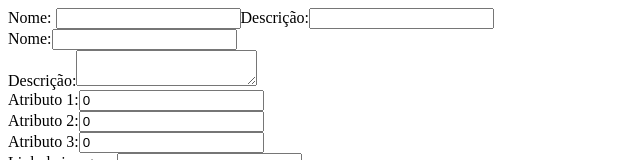
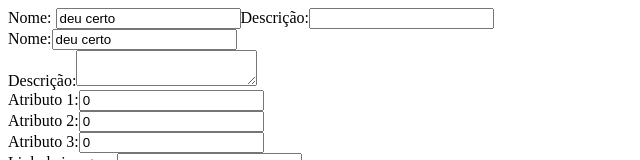
Before and after one commit to jose-cleiton/Exercicio-projeto-react, a React (Create React App) app: page / in a window 1280 px wide. Shown: the top 160 px of the page, without its empty margins (0-640 px from the left). Built offline with nearby package versions, Linux system fonts and the light colour scheme.

Commit message:
Tentanto passar props

```diff
--- a/src/App.js
+++ b/src/App.js
@@ -4,7 +4,7 @@ class App extends React.Component {
   constructor(props) {
     super(props);
     this.state = {
-      cardName: "",
+      cardName: "deu certo",
       cardDescription: "",
       cardAttr1: "0",
       cardAttr2: "0",
--- a/src/components/Form.js
+++ b/src/components/Form.js
@@ -24,14 +24,12 @@ class Form extends React.Component {
           label="Nome: "
           cardName={cardName}
           nameInput="name-input"
-          value={cardName}
           onChange={onInputChange}
           type="text"
         />
         <Input
           label="Descrição:"
           cardDescription={cardDescription}
-          value={cardDescription}
           nameInput="description-input"
           type="textarea"
         />
--- a/src/components/Input.js
+++ b/src/components/Input.js
@@ -22,6 +22,8 @@ class Input extends React.Component {
     } = this.props;
 
     console.log(cardName);
+    console.log(this.props);
+
     return (
       <>
         <label htmlFor="cardName">
```
